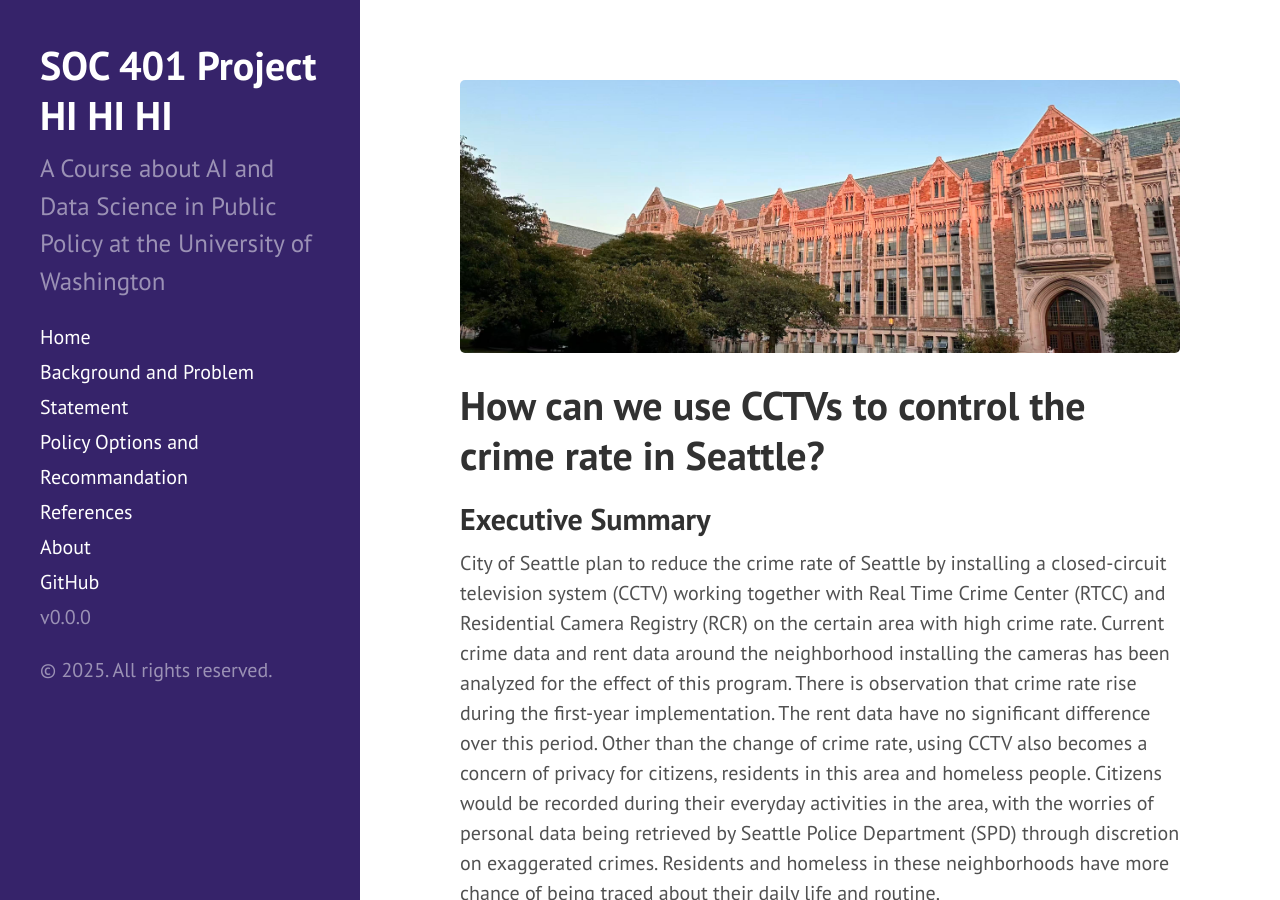
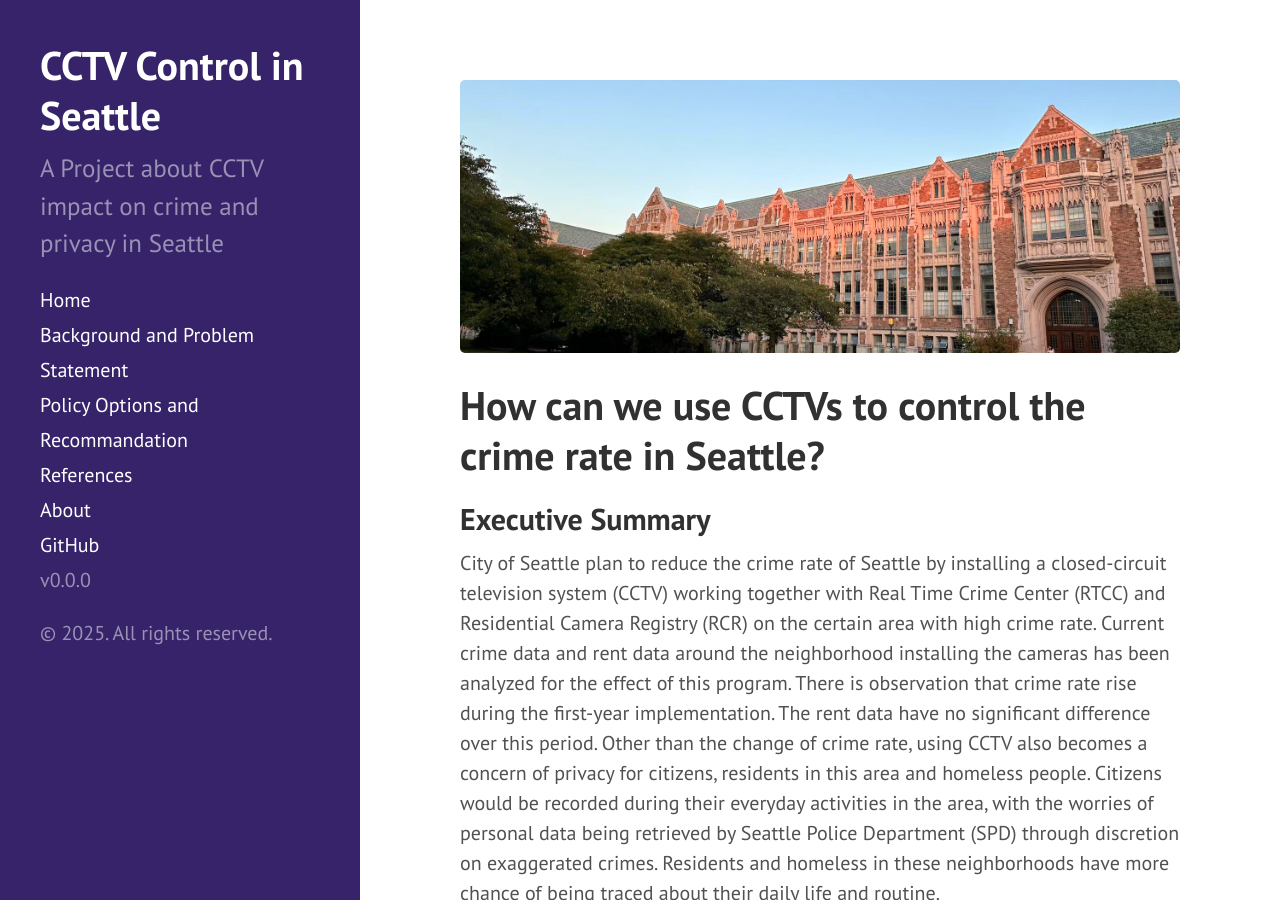
Before and after one commit to JianiT/SOC401-DS-AI-lab, a Jekyll site: the page built from index.md, in a window 1280 px wide and 900 px high. Built offline with Jekyll 4.4.1, drawn with Linux system fonts in a browser that asks for light colours; the list of posts is cut into pages by our own code.

Commit message:
Change project title and description
Updated project title and description to reflect new focus on CCTV.

```diff
--- a/_config.yml
+++ b/_config.yml
@@ -5,9 +5,9 @@ permalink:        pretty
 
 
 # Setup
-title:            SOC 401 Project HI HI HI
+title:            CCTV Control in Seattle
 tagline:          ''
-description:      'A Course about AI and Data Science in Public Policy at the University of Washington'
+description:      'A Project about CCTV impact on crime and privacy in Seattle'
 url:              "https://jianit.github.io"
 baseurl:          "/SOC401-DS-AI-lab"
 
```
